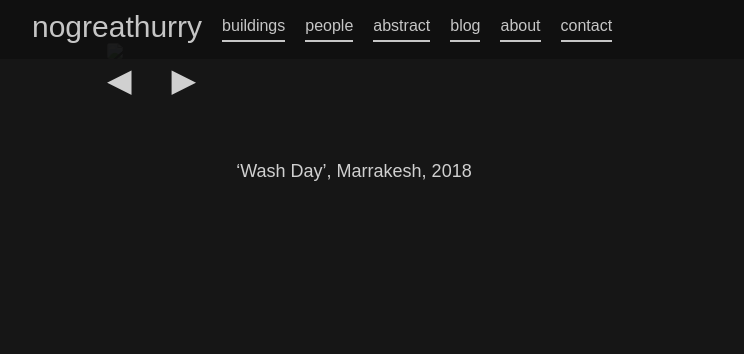
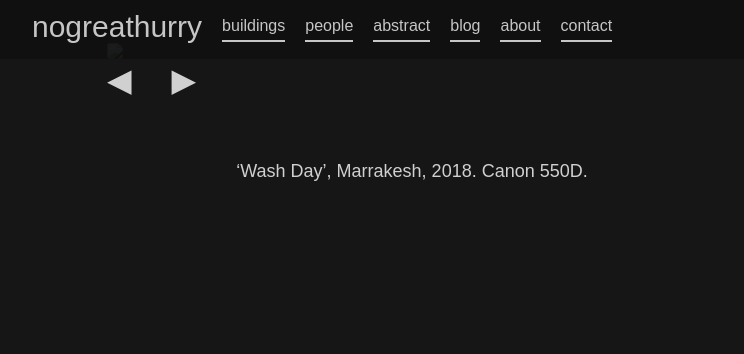
Before and after one commit to 987poiuytrewq/nogreathurry, a Jekyll site: the page built from _people/IMG-20190316-WA0030.md, in a window 1280 px wide. Shown: the top 354 px of the page, without its empty margins (8-752 px from the left). Built offline with Jekyll 4.4.1, drawn with Linux system fonts in a browser that asks for light colours.

Commit message:
Updated Img 20190316 Wa0030

```diff
--- a/_people/IMG-20190316-WA0030.md
+++ b/_people/IMG-20190316-WA0030.md
@@ -10,9 +10,11 @@ tags:
 - street
 - street photographer
 - street photography
+- Canon 550D
+- 550D
 image: "/uploads/IMG-20190316-WA0030.jpg"
 thumbnail_image: "/uploads/IMG-20190316-WA0030_thumbnail.jpg"
 layout: photo
 ---
 
-'Wash Day', Marrakesh, 2018
+'Wash Day', Marrakesh, 2018. Canon 550D.
```
